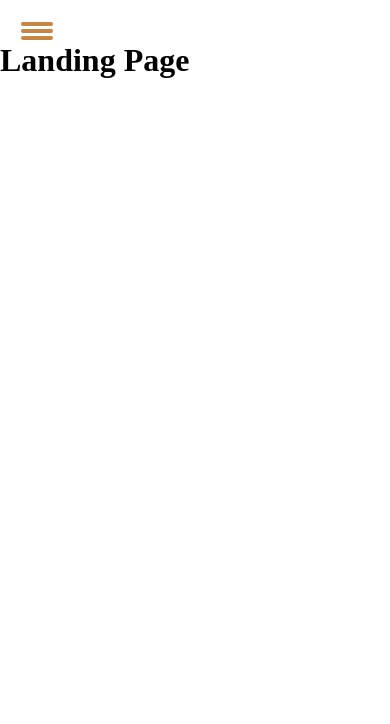
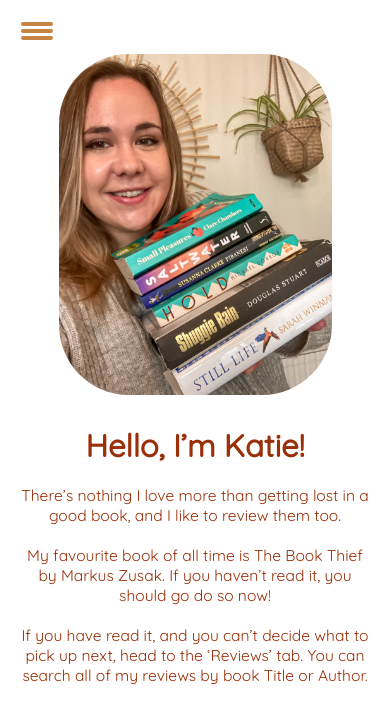
Before and after one commit to KatieClarinet/BookReviews_FrontEnd, a React (Create React App) app: page / in a window 390 px wide. Shown: the top 724 px of the page. Built offline with nearby package versions, Linux system fonts and the light colour scheme.

Commit message:
added landing page and made css changes

```diff
--- a/src/Components/Filter/Filter.js
+++ b/src/Components/Filter/Filter.js
@@ -10,7 +10,10 @@ function Filter({ reviews }) {
             <Review key={review.id} review={review} />
         ));
         console.log(filter);
-        return <div className="filter">{filter}</div>;
+        return <>
+        <br />
+        <br />
+        <div className="filter">{filter}</div></>;
     }
 }
 
--- /dev/null
+++ b/src/Components/LandingPage/LandingPage.css
@@ -0,0 +1,73 @@
+:root {
+    --font: Quicksand, sans-serif;
+    --text: #9a3009;
+    --background: rgba(249, 178, 153, 0.5);
+}
+* {
+    box-sizing: border-box;
+    margin: 0;
+    padding: 0;
+}
+
+
+.landing-page {
+    display: flex;
+    flex-direction: row;
+    height: 100vh;
+    width: 100vw;
+}
+
+.left-side {
+    width: 50%;
+    padding: 10vw;
+}
+
+img:nth-child(1) {
+    border-radius: 70px;
+    width: 30vw;
+}
+
+
+.right-side {
+width: 50%;
+padding: 10vw;
+font-family: var(--font);
+font-size: 1.4vw;
+color: var(--text);
+}
+
+
+
+/***************** Media Queries **********************/
+/* Tablets */
+@media only screen and (max-width: 900px) {
+
+    .landing-page {
+        display: flex;
+        flex-direction: column;
+        height: 100vh;
+        width: 100vw;
+    }
+
+    .left-side {
+        display: flex;
+        flex-direction: column;
+        width: 100%;
+        padding: 3vw;
+        align-items: center;
+
+    }
+
+    img:nth-child(1) {
+        border-radius: 70px;
+        width: 70vw;
+        justify-self: center;
+    }
+
+    .right-side {
+        width: 100%;
+        padding: 5vw;
+        font-size: 4vw;
+        text-align: center;
+    }
+}
--- a/src/Components/LandingPage/LandingPage.js
+++ b/src/Components/LandingPage/LandingPage.js
@@ -1,11 +1,37 @@
 import NavBar from "../NavBar/NavBar";
+import Katie_With_Books from "../../Assets/Katie_With_Books.JPG";
+import "./LandingPage.css"
 
 function LandingPage() {
     return (
         <>
-          <NavBar />
-            <div>
-                <h1>Landing Page</h1>
+            <NavBar />
+            <div className="landing-page">
+                <div className="left-side">
+                    <img alt="Katie With Books" src={Katie_With_Books} />
+                </div>
+                {/* <div className="right-side"> */}
+
+                <div className="right-side">
+                    <h1>Hello, I’m Katie!</h1>
+                    <br></br>
+                    <p>
+                        There’s nothing I love more than getting lost in a good
+                        book, and I like to review them too.
+                        <br></br>
+                        <br></br>
+                        My favourite book
+                        of all time is The Book Thief by Markus Zusak. If you
+                        haven’t read it, you should go do so now!
+
+                        <br></br>
+                        <br></br>If you have
+                        read it, and you can’t decide what to pick up next, head
+                        to the ‘Reviews’ tab. You can search all of my reviews
+                        by book Title or Author.
+                    </p>
+                {/* </div> */}
+                </div>
             </div>
         </>
     );
--- a/src/Components/Review/Review.css
+++ b/src/Components/Review/Review.css
@@ -34,7 +34,7 @@ h1 {
 }
 
 .book-image {
-  width: 30vw;
+  min-width: 30vw;
   border-radius: 6vw;
   padding: 4vw;
 }
@@ -55,7 +55,7 @@ h1 {
 @media only screen and (max-width: 900px) {
 
   .book-image {
-    width: 60vw;
+    min-width: 70vw;
     border-radius: 8vw;
     padding: 4vw;
   }
--- a/src/Components/Review/Review.js
+++ b/src/Components/Review/Review.js
@@ -3,16 +3,17 @@ import "./Review.css"
 function Review({ review }) {
     return (
         <>
-            <br></br><br></br><br></br><br></br><br></br><br></br>
+            <br></br>
             <div className="review-container">
                     <div className="left">
             <h1>{review.title}</h1>
+                <div>
 
-                    <img
-                        className="book-image"
+                    <img className="book-image"
                         src={review.image}
                         alt="review"
                     />
+                </div>
 
                 <h2>{review.author}</h2>
                 </div>
```
Also changed, not shown: src/Assets/Katie_With_Books.JPG (renamed from public/Katie_With_Books.JPG).
